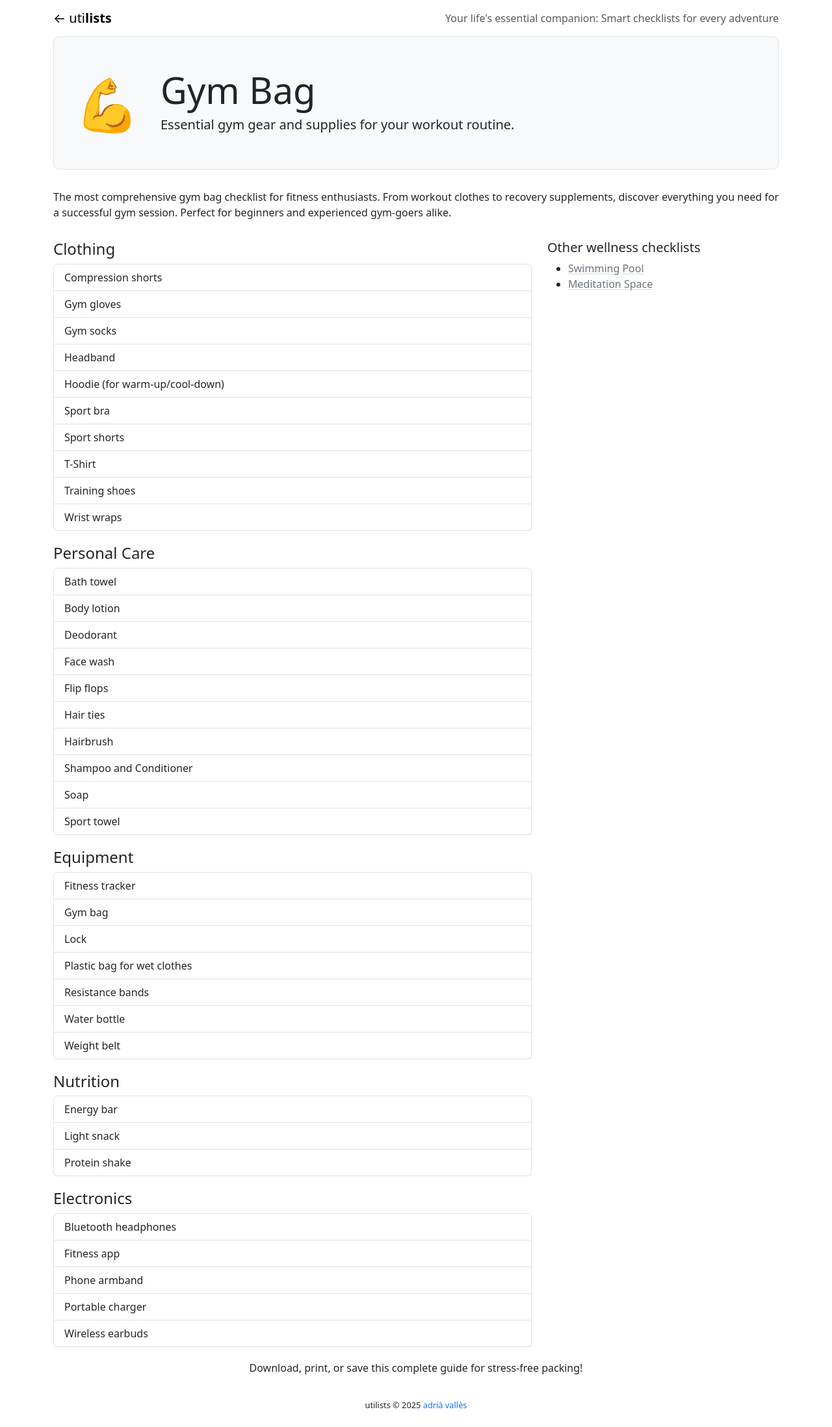
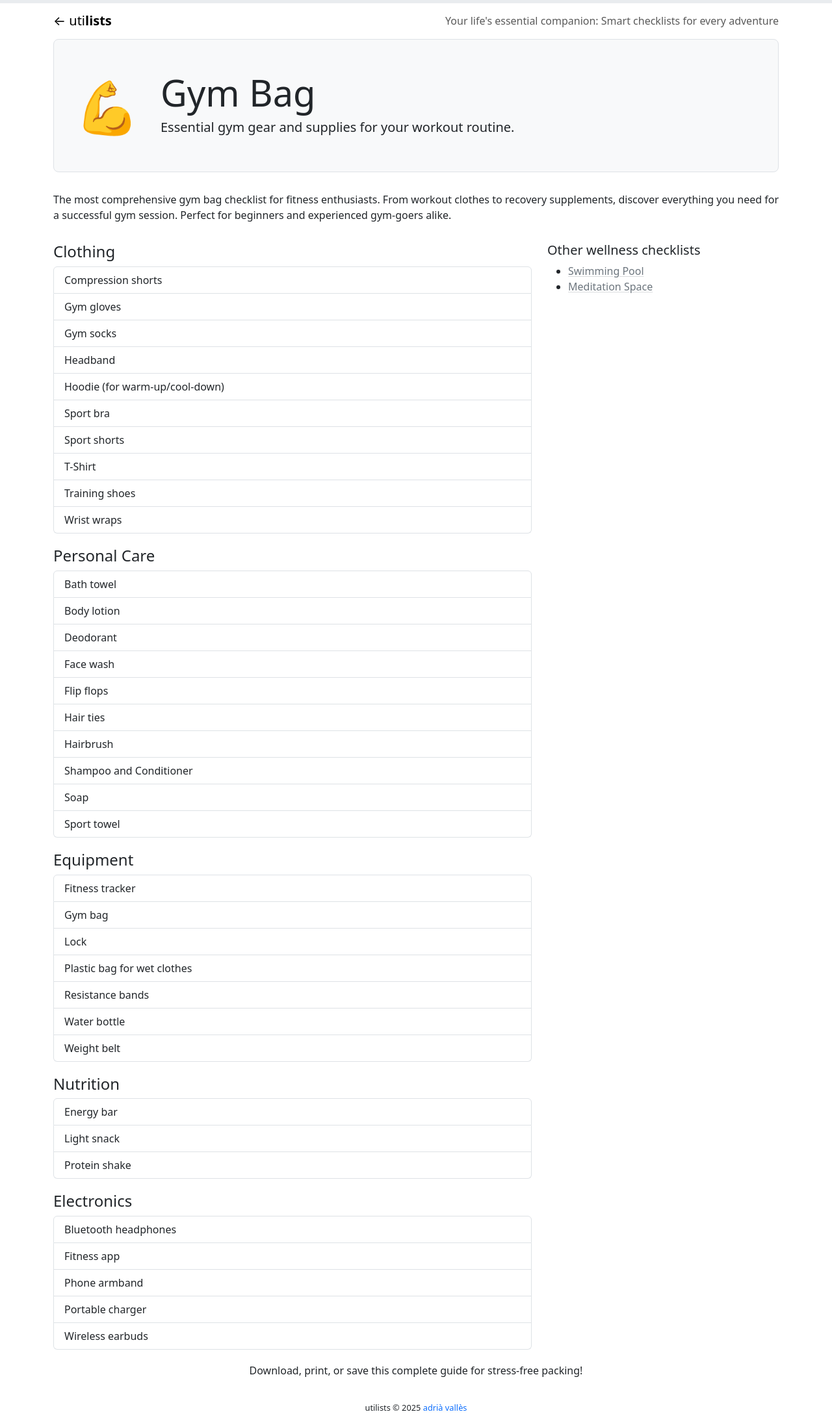
Before and after one commit to adriavalles/utilists, a Jekyll site: the page built from _posts/2025-04-25-gym.md, in a window 1280 px wide. Shown: the whole page at 65% size. Built offline with Jekyll 4.4.1, drawn with Linux system fonts in a browser that asks for light colours.

Commit message:
🍫 Adds a progress bar of completed items

```diff
--- a/_layouts/default.html
+++ b/_layouts/default.html
@@ -20,6 +20,7 @@
 </head>
 
 <body>
+
     <div class="container">
         {{ content }}
         <footer id="page-footer">utilists &copy; {{ site.time | date: "%Y" }} <a href="https://www.adriavalles.net" title="Adrià Vallès" class="link-underline-light">adrià vallès</a> </footer>
--- a/_layouts/list.html
+++ b/_layouts/list.html
@@ -2,7 +2,7 @@
 layout: default
 is_list: true
 ---
-<nav class="navbar navbar-light">
+<nav class="navbar navbar-light mt-1">
     <a href="{{ site.url }}" class="navbar-brand">&larr; uti<strong>lists</strong></a>
     <span class="navbar-text" id="header-tagline">{{ site.tagline }}</span>
 </nav>
@@ -24,6 +24,7 @@
 </p>
 
 <div class="row">
+
     <div class="col-lg-8">
         {% for groups in page.items %}
         <h4>{{ groups.name }}</h4>
@@ -34,6 +35,7 @@
         </ul>
         {% endfor %}
     </div>
+
     <div class="col-lg-4">
         {% for category in page.categories %}
         {% if site.categories[category].size <= 1%} {% continue %} {% endif %} <h5>Other {{ category | downcase }}
@@ -48,6 +50,7 @@
             </ul>
             {% endfor %}
     </div>
+
 </div>
 
 <div class="row">
@@ -55,3 +58,7 @@
         <p class="text-center">Download, print, or save this complete guide for stress-free packing!</p>
     </div>
 </div>
+
+<div class="progress fixed-top mx-0 px-0 rounded-0" role="progressbar" aria-label="Progress of done items" aria-valuenow="25" aria-valuemin="0" aria-valuemax="100">
+    <div class="progress-bar bg-secondary" style="width: 25%"></div>
+</div>
--- a/assets/scripts.js
+++ b/assets/scripts.js
@@ -1,5 +1,21 @@
+function updateProgress() {
+    const totalItems = document.querySelectorAll('ul.utilist li').length;
+    const doneItems = document.querySelectorAll('ul.utilist li.done').length;
+    const progress = (doneItems / totalItems) * 100;
+
+    const progressBar = document.querySelector('.progress-bar');
+    const progressElement = document.querySelector('.progress');
+
+    progressBar.style.width = `${progress}%`;
+    progressElement.setAttribute('aria-valuenow', progress);
+}
+
 document.querySelectorAll("ul.utilist li").forEach(function (item) {
     item.addEventListener("click", function (e) {
         e.target.classList.toggle('done');
+        updateProgress();
     })
 });
+
+// Initialize progress on page load
+updateProgress();
--- a/assets/style.css
+++ b/assets/style.css
@@ -69,6 +69,10 @@
     margin: 20px 0;
 }
 
+.progress {
+    height: 5px;
+}
+
 @media (max-width: 576px) {
 
     p.description {
```
